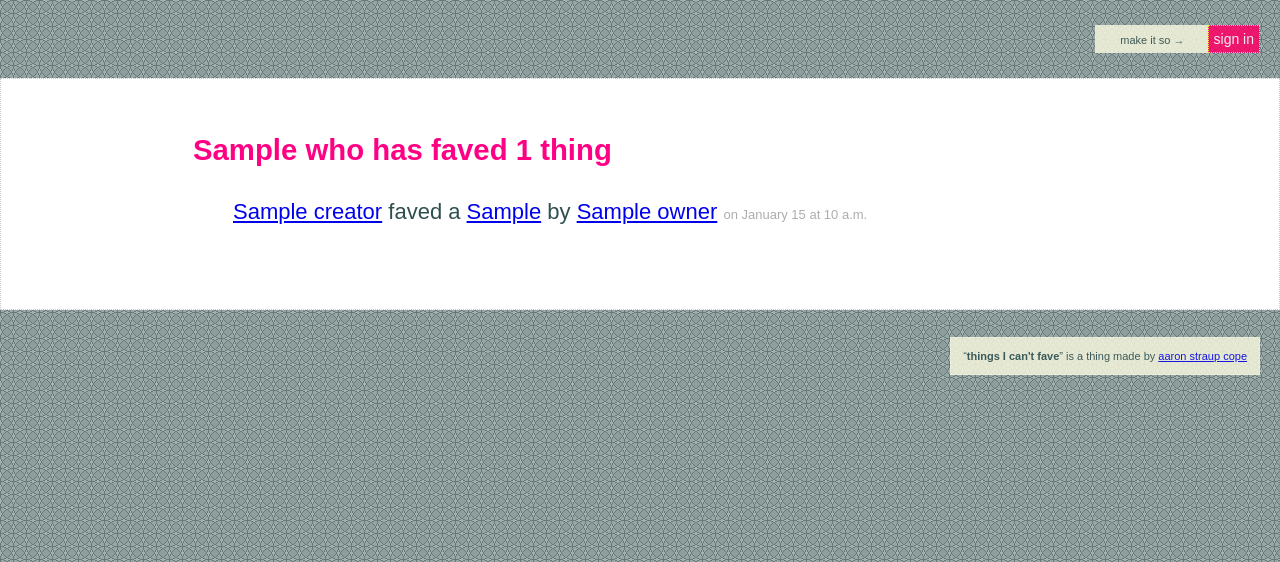
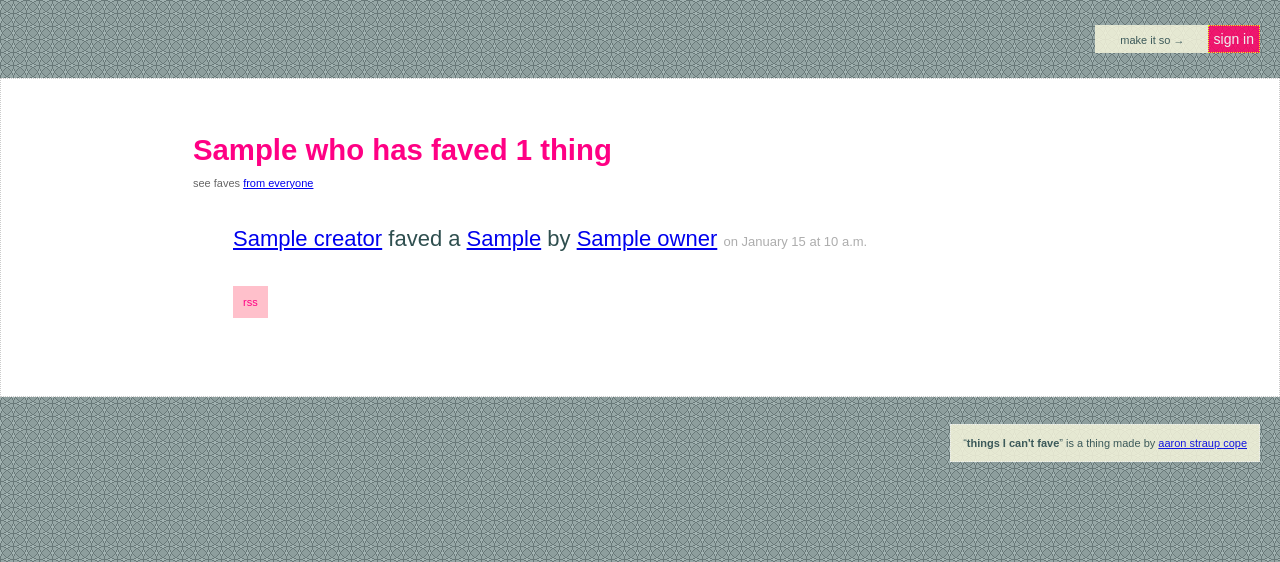
Before and after one commit to straup/gae-thingsicantfave, a Django app: template templates/faved_by.html in a window 1280 px wide. Shown: the top 562 px of the page. Run offline with Django 3.2, Linux system fonts and the light colour scheme; the template is opened without the code that fills it: most values are stand-ins (such as "Sample title", 1, 10 or a date in 2020).

Commit message:
links, everywhere!

```diff
--- a/templates/faved_by.html
+++ b/templates/faved_by.html
@@ -55,8 +55,8 @@
 {% else %}
 
 {% ifequal what 'galleries' %}
+{% ifequal who 'You' %}
 <h2>You have faved {{ count_faves|escape }} {% ifequal count_faves 1 %}gallery{% else %}galleries{% endifequal %}</h2>
-{% ifequal who 'You' %}
 {% else %}
 <h2>{{ who|escape}} has faved {{ count_faves|escape }} {% ifequal count_faves 1 %}gallery{% else %}galleries{% endifequal %}</h2>
 {% endifequal %}
@@ -64,17 +64,17 @@
 
 {% ifequal what 'sets' %}
 {% ifequal who 'You' %}
-<h2>You have faved {{ count_faves|escape }} {% ifequal count_faves 1 %}gallery{% else %}galleries{% endifequal %}</h2>
+<h2>You have faved {{ count_faves|escape }} {% ifequal count_faves 1 %}set{% else %}sets{% endifequal %}</h2>
 {% else %}
-<h2>{{ who|escape}} has faved {{ count_faves|escape }} {% ifequal count_faves 1 %}gallery{% else %}galleries{% endifequal %}</h2>
+<h2>{{ who|escape}} has faved {{ count_faves|escape }} {% ifequal count_faves 1 %}set{% else %}sets{% endifequal %}</h2>
 {% endifequal %}
 {% endifequal %}
 
 {% ifequal what 'collections' %}
 {% ifequal who 'You' %}
-<h2>You have faved {{ count_faves|escape }} {% ifequal count_faves 1 %}gallery{% else %}galleries{% endifequal %}</h2>
+<h2>You have faved {{ count_faves|escape }} {% ifequal count_faves 1 %}collection{% else %}collections{% endifequal %}</h2>
 {% else %}
-<h2>{{ who|escape}} has faved {{ count_faves|escape }} {% ifequal count_faves 1 %}gallery{% else %}galleries{% endifequal %}</h2>
+<h2>{{ who|escape}} has faved {{ count_faves|escape }} {% ifequal count_faves 1 %}collection{% else %}collections{% endifequal %}</h2>
 {% endifequal %}
 {% endifequal %}
 
@@ -88,6 +88,18 @@
 
 {% endifequal %}
 
+<div style="font-size:11px;margin-top:-15px;margin-bottom:30px;color:#666;">
+{% ifequal what None %}
+see faves <a href="/faves">from everyone</a>
+{% else %}
+{% ifequal who 'You' %}
+see all <a href="/faves/me">your faves</a>
+{% else %}
+See all of <a href="/faves/{{ who_nsid|escape }}">{{ who|escape }}'s faves</a>
+{% endifequal %}
+{% endifequal %}
+</div>
+
 {% include "inc_faves.html" %}
 
 {% endifequal %}
--- a/templates/inc_faves.html
+++ b/templates/inc_faves.html
@@ -5,19 +5,23 @@
 
 {% if f.commentor_nsid %}
 
-<li><a href="/faves/{{ f.creator_nsid|escape }}">{{ f.creator|escape}}</a> faved a <a href="{{ f.url|escape }}" target="_what" class="comment">comment</a> by <a href="http://www.flickr.com/photos/{{ f.commentor_nsid|escape }}" target="_who">{{ f.commentor|escape }}</a> <span class="faved_when">on {{ f.date_created|date:"F d \a\t P"|escape }}</span></li>
+<li><a href="/faves/{{ f.creator_nsid|escape }}/comments">{{ f.creator|escape}}</a> faved a <a href="{{ f.url|escape }}" target="_what" class="comment">comment</a> by <a href="http://www.flickr.com/photos/{{ f.commentor_nsid|escape }}" target="_who">{{ f.commentor|escape }}</a> <span class="faved_when">on {{ f.date_created|date:"F d \a\t P"|escape }}</span></li>
 
 {% else %}
 
-<li><a href="/faves/{{ f.creator_nsid|escape }}">{{ f.creator|escape}}</a> faved a <a href="{{ f.url|escape }}" target="_what" class="comment">comment</a> on one of <a href="http://www.flickr.com/photos/{{ f.owner_nsid|escape }}" target="_who">{{ f.owner|escape }}</a>'s photos <span class="faved_when">on {{ f.date_created|date:"F d \a\t P"|escape }}</span></li>
+<li><a href="/faves/{{ f.creator_nsid|escape }}/comments">{{ f.creator|escape}}</a> faved a <a href="{{ f.url|escape }}" target="_what" class="comment">comment</a> on one of <a href="http://www.flickr.com/photos/{{ f.owner_nsid|escape }}" target="_who">{{ f.owner|escape }}</a>'s photos <span class="faved_when">on {{ f.date_created|date:"F d \a\t P"|escape }}</span></li>
 
 {% endif %}
 
 {% else %}
 
-<li><a href="/faves/{{ f.creator_nsid|escape }}">{{ f.creator|escape}}</a> faved a <a href="{{ f.url|escape }}" target="_what" class="{{ f.category_singular|escape }}">{{ f.category_singular|escape }}</a> by <a href="http://www.flickr.com/photos/{{ f.owner_nsid|escape }}" target="_who">{{ f.owner|escape }}</a> <span class="faved_when">on {{ f.date_created|date:"F d \a\t P"|escape }}</span></li>
+<li><a href="/faves/{{ f.creator_nsid|escape }}/{{ f.category|escape }}">{{ f.creator|escape}}</a> faved a <a href="{{ f.url|escape }}" target="_what" class="{{ f.category_singular|escape }}">{{ f.category_singular|escape }}</a> by <a href="http://www.flickr.com/photos/{{ f.owner_nsid|escape }}" target="_who">{{ f.owner|escape }}</a> <span class="faved_when">on {{ f.date_created|date:"F d \a\t P"|escape }}</span></li>
 
 {% endifequal %}
 
 {% endfor %}
+
+{% if rss_feed %}
+<li style="margin-top:20px;font-size:11px;"><a href="{{ rss_feed }}" style="color:#FF0084;text-decoration:none;background-color:pink;padding:10px;">rss</a></li>
+{% endif %}
 </ul>
--- a/things/App/__init__.py
+++ b/things/App/__init__.py
@@ -136,6 +136,7 @@ class FavedBy(things.Request):
         if what:
             rss_feed += "/%s" % what
 
+        self.assign("who_nsid", creator_nsid)
         self.assign("rss_feed", rss_feed)
 
         self.assign('faves', faves)
```
